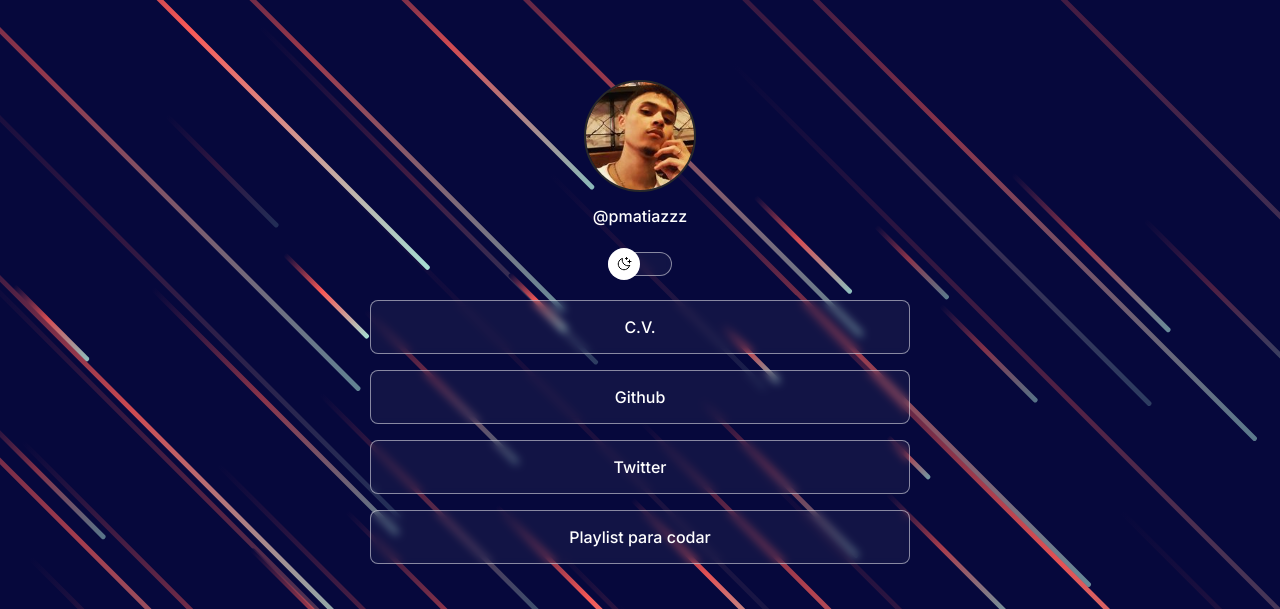
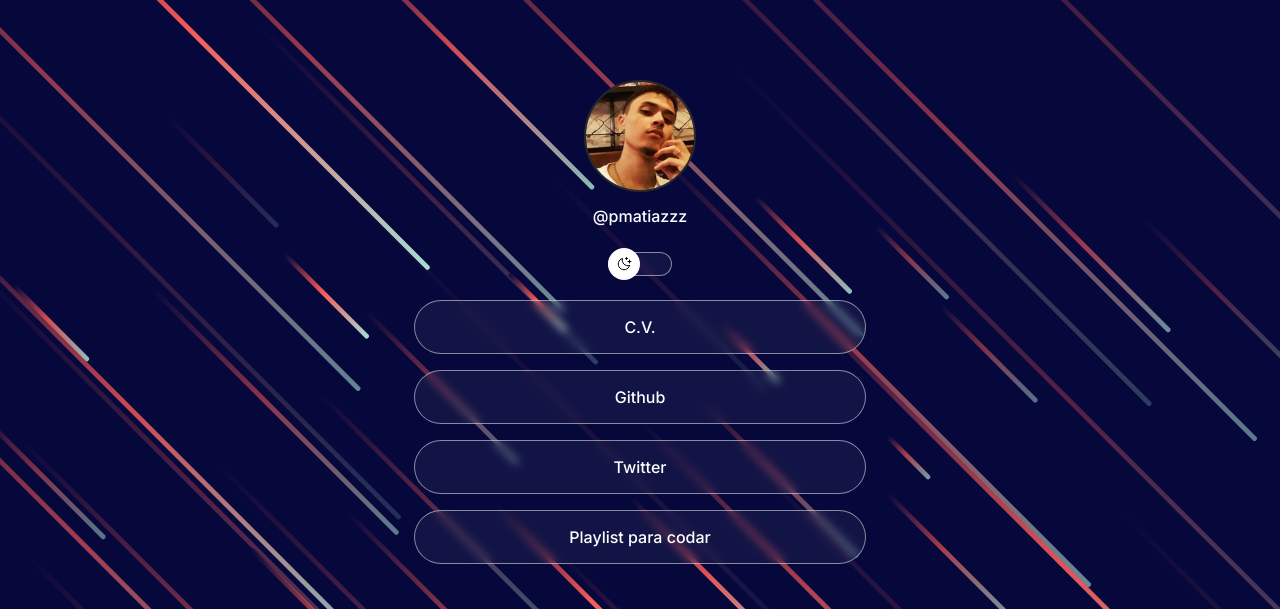
Before and after one commit to pmatiazzz/social-linking, a plain HTML site: page index.html in a window 1280 px wide. Shown: the top 609 px of the page. Drawn offline with nearby package versions, Linux system fonts and the light colour scheme.

Commit message:
add rounded border

```diff
--- a/style.css
+++ b/style.css
@@ -41,7 +41,7 @@ footer {
 
 #container {
     width: 100%;
-  max-width: 588px;
+    max-width: 500px;
     margin: 56px auto 0px;
     padding: 0 24px;
 }
@@ -63,6 +63,7 @@ footer {
     font-weight: 500;
     margin-top: 8px;
 }
+
 
 /* Switch */
 
@@ -105,6 +106,7 @@ footer {
     border-radius: 9999px;
 }
 
+
 /* Links */
 
 #container ul {
@@ -122,7 +124,7 @@ footer {
     padding: 16px 24px;
     background: var(--surface-color);
     border: 1px solid var(--stroke-color);
-  border-radius: 8px;
+    border-radius: 9999px;
     backdrop-filter: blur(4px);
     --webkit-backdrop-filter: blur(4px);
     text-decoration: none;
@@ -134,6 +136,7 @@ footer {
     background: var(--surface-color-hover);
     border: 1.5px solid var(--text-color);
 }
+
 
 /* Social Links */
 
```
Lines whose indentation alone changed are shown as unchanged.
